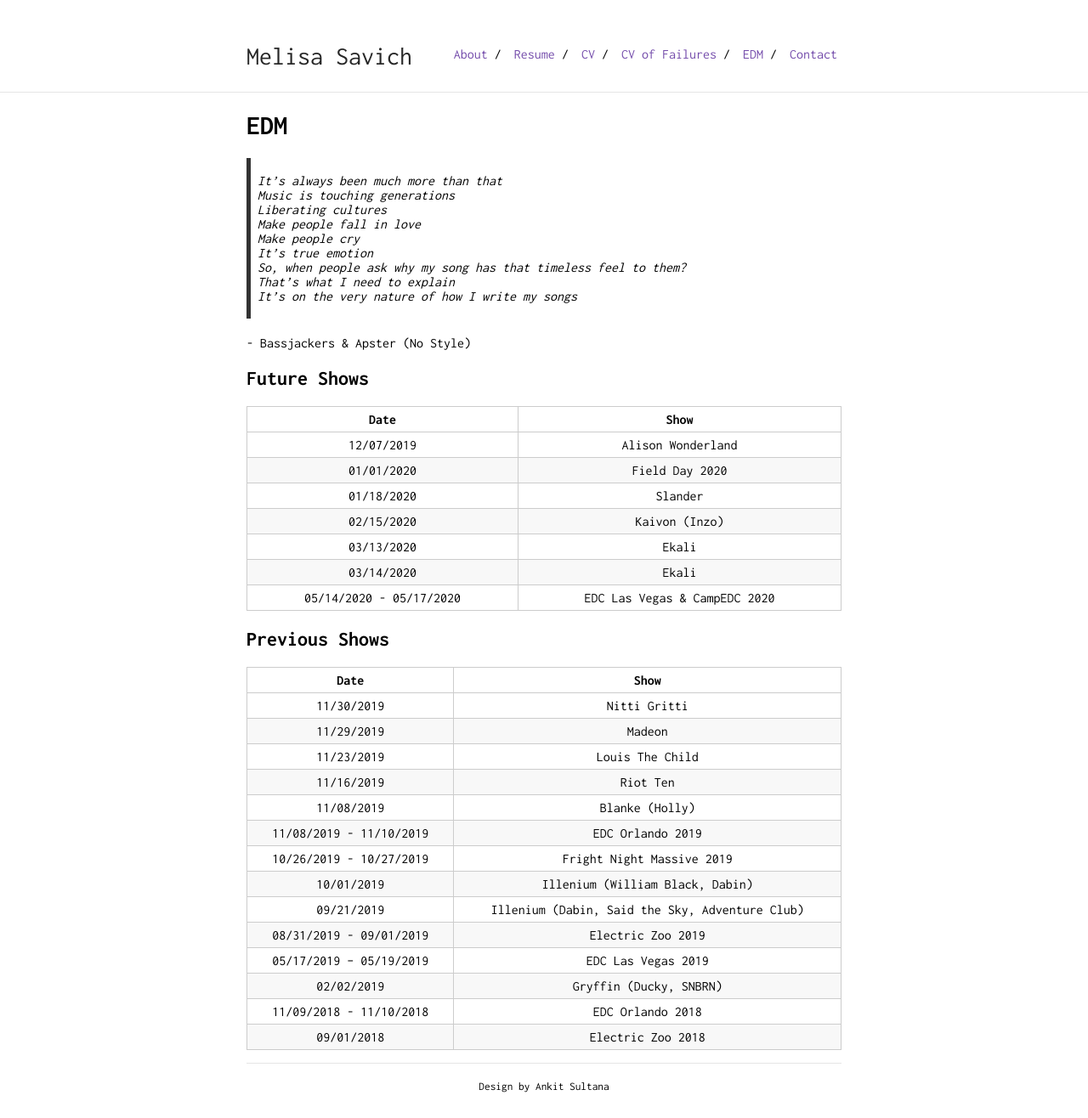
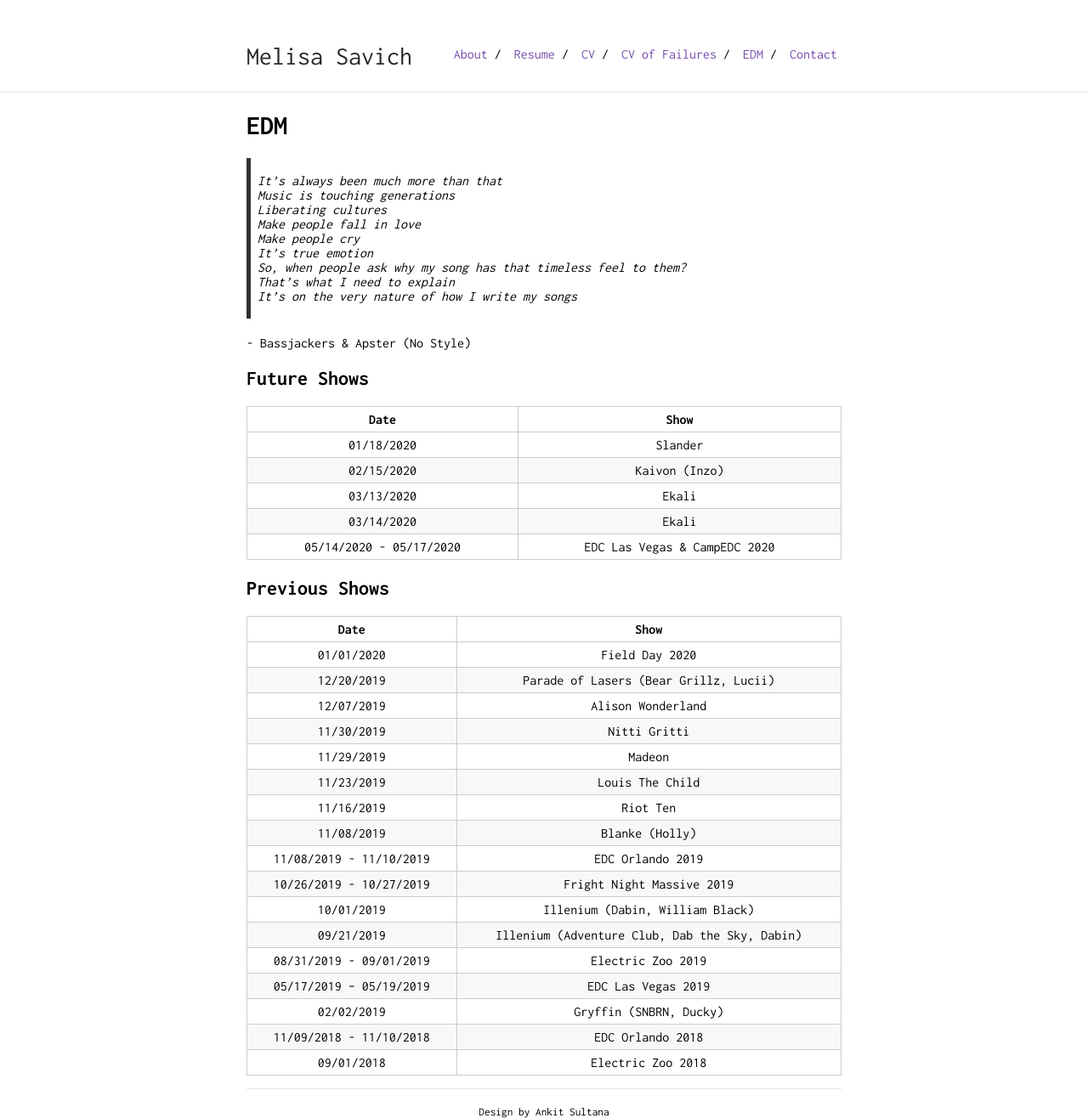
Before and after one commit to mksavic/mksavic.github.io, a Jekyll site: the page built from edm.md, in a window 1280 px wide. Shown: the whole page at 85% size. Built offline with Jekyll 4.4.1, drawn with Linux system fonts in a browser that asks for light colours; our own code applies the rules of GitHub Pages for plain Markdown files; before the commit the page ends 1286 px from its top, so only the background shows below that.

Commit message:
update edm.md

```diff
--- a/edm.md
+++ b/edm.md
@@ -33,6 +31,9 @@ is_contact: true
 
 |          Date           |                      Show                      |
 |:-----------------------:|:----------------------------------------------:|
+|       01/01/2020        |                 Field Day 2020                 |
+|       12/20/2019        |     Parade of Lasers (Bear Grillz, Lucii)      |
+|       12/07/2019        |               Alison Wonderland                |
 |       11/30/2019        |                  Nitti Gritti                  |
 |       11/29/2019        |                     Madeon                     |
 |       11/23/2019        |                Louis The Child                 |
@@ -40,10 +41,10 @@ is_contact: true
 |       11/08/2019        |                 Blanke (Holly)                 |
 | 11/08/2019 - 11/10/2019 |                EDC Orlando 2019                |
 | 10/26/2019 - 10/27/2019 |           Fright Night Massive 2019            |
-|       10/01/2019        |        Illenium (William Black, Dabin)         |
-|       09/21/2019        | Illenium (Dabin, Said the Sky, Adventure Club) |
+|       10/01/2019        |        Illenium (Dabin, William Black)         |
+|       09/21/2019        | Illenium (Adventure Club, Dab the Sky, Dabin)  |
 | 08/31/2019 - 09/01/2019 |               Electric Zoo 2019                |
 | 05/17/2019 – 05/19/2019 |               EDC Las Vegas 2019               |
-|       02/02/2019        |             Gryffin (Ducky, SNBRN)             |
+|       02/02/2019        |             Gryffin (SNBRN, Ducky)             |
 | 11/09/2018 - 11/10/2018 |                EDC Orlando 2018                |
 |       09/01/2018        |               Electric Zoo 2018                |
```
Also changed, not shown: other parts of edm.md (+0 -2 lines).
